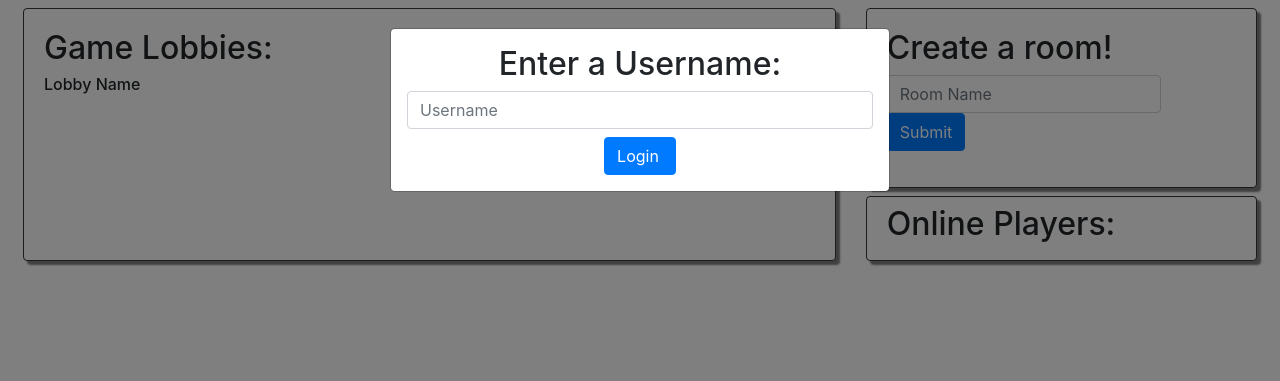
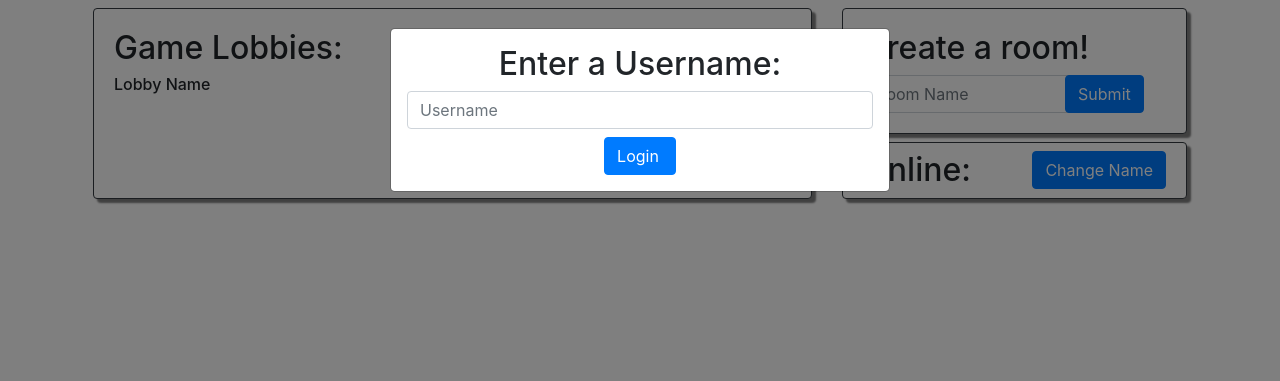
Before and after one commit to IkeLyons/Spyfall-Basic, a website: page public/index.html in a window 1280 px wide. Drawn offline with nearby package versions, Linux system fonts and the light colour scheme; no server answers; some icons are missing.

Commit message:
added change name button + changed main container to not be fluid
also changed the behavior of the create a room button

```diff
--- a/public/index.html
+++ b/public/index.html
@@ -29,7 +29,7 @@
 		</div>
 	</div>
 </div>
-<div class="fluid-container p-2">
+<div class="container p-2">
 	<div class="row m-0">
 		<div class="col-sm-8">
 			<div class="card border border-dark h-100">
@@ -52,10 +52,14 @@
 						<div class="card-body">
 							<form class="form-inline" action="javascript:void(0);" method="post">
 								<h2>Create a room!</h2>
-								<p>
-									<input id="room-name-input" type="text" class="form-control" placeholder="Room Name">
-									<button id="create-room-submit" type="submit" class="btn btn-primary">Submit</button>
-								</p>
+								<div class="row w-100">
+									<div class="col-sm-8">
+										<input id="room-name-input" type="text" class="form-control" placeholder="Room Name">
+									</div>
+									<div class="col-sm-4">
+										<button id="create-room-submit" type="submit" class="btn btn-primary">Submit</button>
+									</div>
+								</div>
 							</form>
 						</div>
 					</div>
@@ -65,7 +69,8 @@
 				<div class="col-sm-12">
 					<div class="mh-100 card border border-dark mt-2">
 						<div class="card-body pl-auto pt-2 pb-2">
-							<h2>Online Players:</h2>
+							<h2 class="d-inline">Online:</h2>
+							<button id="change-name" type="submit" class="btn btn-primary d-inline float-right">Change Name</button>
 							<div id="user-list">
 								<!-- Content is directly set with .innerHTML in javascript -->
 							</div>
```
